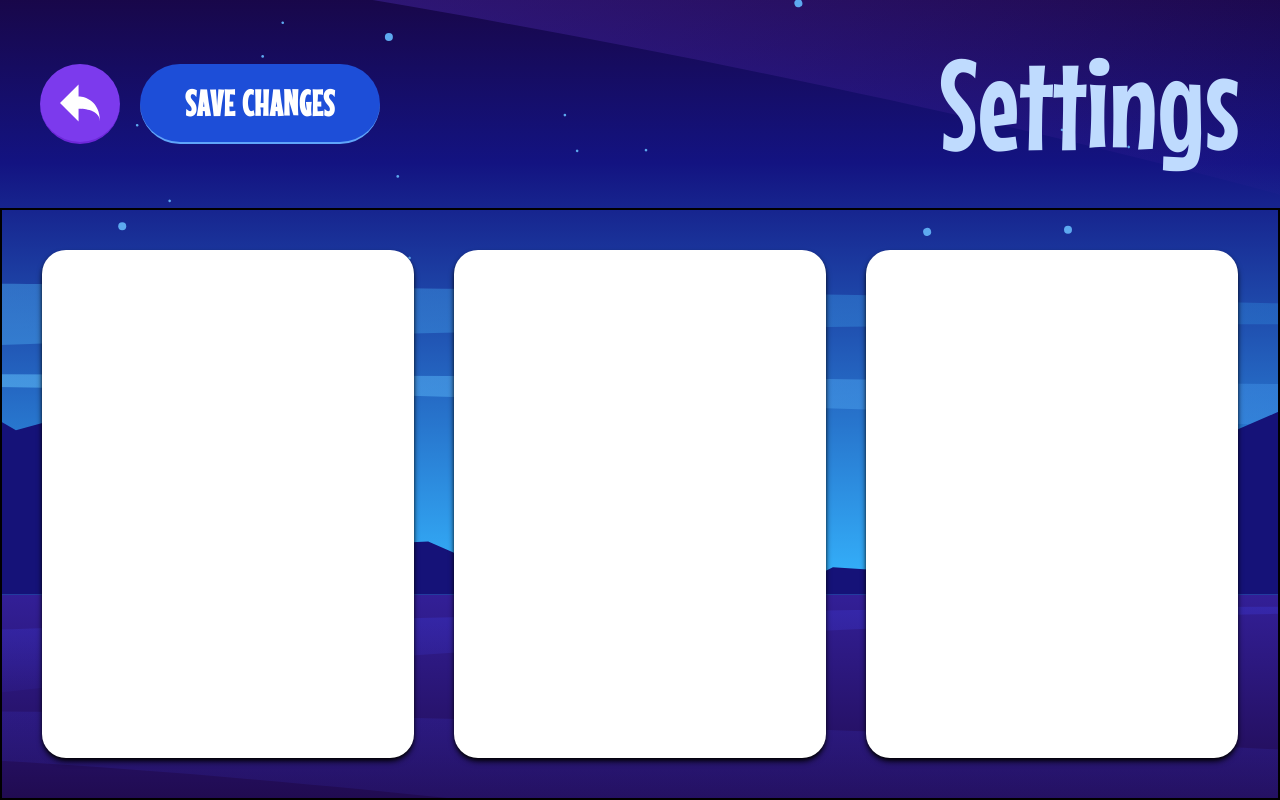
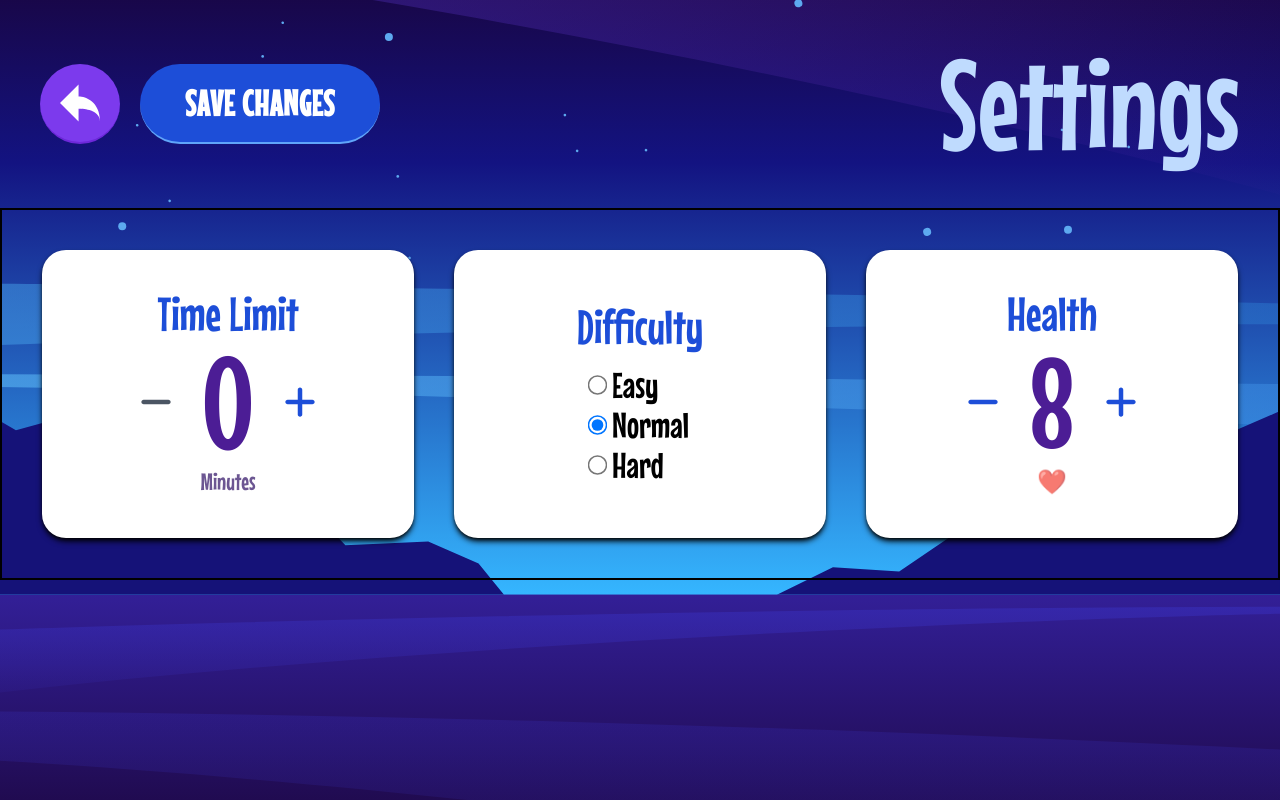
Before and after one commit to MrYious/Hangman-Game, a React (Vite) app in the folder app/: page /menu/settings in a window 1280 px wide. Built offline with nearby package versions, Linux system fonts and the light colour scheme.

Commit message:
add controls for settings changes

```diff
--- a/app/src/routes/Settings.tsx
+++ b/app/src/routes/Settings.tsx
@@ -1,7 +1,45 @@
+import { FaMinus, FaPlus } from "react-icons/fa6";
+import { useAppDispatch, useAppSelector } from "../hooks/useReduxHooks"
+
 import { Link } from "react-router-dom"
 import back from "../assets/images/icon-back.svg"
+import { incTimeLimit } from "../slicers/settingsSlicer"
+import { useState } from "react"
 
 export default function Settings () {
+
+    const dispatch = useAppDispatch()
+    const state = useAppSelector(state => state.settings)
+
+    const [changes, setChanges] = useState({
+        timeLimit: 0,
+        health: 0,
+        difficulty: state.difficulty
+    })
+
+    const handleSaveChanges = () => {
+        console.log(changes);
+    }
+
+    const handleDecrementTimeLimit = () => {
+        setChanges({...changes, timeLimit: changes.timeLimit - 1 })
+    }
+
+    const handleIncrementTimeLimit = () => {
+        setChanges({...changes, timeLimit: changes.timeLimit + 1 })
+    }
+
+    const handleDecrementHealth = () => {
+        setChanges({...changes, health: changes.health - 1 })
+    }
+
+    const handleIncrementHealth = () => {
+        setChanges({...changes, health: changes.health + 1 })
+    }
+
+    const handleChangeDifficulty = (event: any) => {
+        setChanges({...changes, difficulty: event.target.value })
+    }
 
     return(<main className="flex flex-col min-h-screen bg-center bg-no-repeat bg-cover bg-bg-desktop">
         <section className="flex items-center justify-between p-10 ">
@@ -10,6 +48,7 @@ export default function Settings () {
                     <img src={back} alt="back" className="w-[40px]" />
                 </Link>
                 <button
+                    onClick={handleSaveChanges}
                     className={`bg-blue-700 hover:bg-blue-800 py-2 w-60 border-b-2 border-blue-400 hover:border-blue-600 tracking-wide rounded-full text-white text-4xl font-bold select-none text-center`}
                 >
                     SAVE CHANGES
@@ -19,15 +58,73 @@ export default function Settings () {
                 Settings
             </h1>
         </section>
-        <section className="flex gap-10 p-10 border-2 border-black grow">
-            <div className="w-1/3 bg-white shadow-md rounded-3xl grow shadow-black">
-
+        <section className="flex gap-10 p-10 border-2 border-black ">
+            <div className="flex flex-col items-center w-1/3 p-10 bg-white shadow-md select-none justify-evenly rounded-3xl shadow-black">
+                <h1 className="text-5xl text-blue-700">Time Limit</h1>
+                <div className="flex items-center justify-center gap-5">
+                    <button
+                        onClick={handleDecrementTimeLimit}
+                        disabled={state.timeLimit + changes.timeLimit === 0}
+                        className={`${state.timeLimit + changes.timeLimit === 0 ? 'text-gray-600' : 'text-blue-700 hover:bg-blue-200'} p-2  rounded-full`}
+                    >
+                        <FaMinus className="text-4xl"/>
+                    </button>
+                    <div className=" text-9xl text-violet-900">
+                        {state.timeLimit + changes.timeLimit}
+                    </div>
+                    <button
+                        onClick={handleIncrementTimeLimit}
+                        disabled={state.timeLimit + changes.timeLimit === state.maxTimeLimit}
+                        className={`${state.timeLimit + changes.timeLimit === state.maxTimeLimit ? 'text-gray-600' : 'text-blue-700 hover:bg-blue-200'} p-2  rounded-full`}
+                    >
+                        <FaPlus className="text-4xl"/>
+                    </button>
+                </div>
+                <div className="text-2xl opacity-70 text-violet-950">
+                    Minutes
+                </div>
             </div>
-            <div className="w-1/3 bg-white shadow-md rounded-3xl grow shadow-black">
-
+            <div className="flex flex-col items-center w-1/3 p-10 bg-white shadow-md select-none justify-evenly rounded-3xl shadow-black">
+                <h1 className="text-5xl text-blue-700">Difficulty</h1>
+                <div className="flex flex-col text-4xl">
+                    <label htmlFor="easy" className="flex gap-2">
+                        <input type="radio" value={"Easy"} checked={changes.difficulty === 'Easy'} onChange={handleChangeDifficulty} name="difficulty" id="easy" className="scale-150 "/>
+                        Easy
+                    </label>
+                    <label htmlFor="normal" className="flex gap-2">
+                        <input type="radio" value={"Normal"} checked={changes.difficulty === 'Normal'} onChange={handleChangeDifficulty} name="difficulty" id="normal" className="scale-150 "/>
+                        Normal
+                    </label>
+                    <label htmlFor="hard" className="flex gap-2">
+                        <input type="radio" value={"Hard"} checked={changes.difficulty === 'Hard'} onChange={handleChangeDifficulty} name="difficulty" id="hard" className="scale-150 "/>
+                        Hard
+                    </label>
+                </div>
             </div>
-            <div className="w-1/3 bg-white shadow-md rounded-3xl grow shadow-black">
-
+            <div className="flex flex-col items-center w-1/3 p-10 bg-white shadow-md select-none justify-evenly rounded-3xl shadow-black">
+                <h1 className="text-5xl text-blue-700">Health</h1>
+                <div className="flex items-center justify-center gap-5">
+                    <button
+                        onClick={handleDecrementHealth}
+                        disabled={state.health + changes.health === 1}
+                        className={`${state.health + changes.health === 1 ? 'text-gray-600' : 'text-blue-700 hover:bg-blue-200'} p-2  rounded-full`}
+                    >
+                        <FaMinus className="text-4xl"/>
+                    </button>
+                    <div className=" text-9xl text-violet-900">
+                        {state.health + changes.health}
+                    </div>
+                    <button
+                        onClick={handleIncrementHealth}
+                        disabled={state.health + changes.health === state.maxHealth}
+                        className={`${state.health + changes.health === state.maxHealth ? 'text-gray-600' : 'text-blue-700 hover:bg-blue-200'} p-2  rounded-full`}
+                    >
+                        <FaPlus className="text-4xl"/>
+                    </button>
+                </div>
+                <div className="text-2xl opacity-70 text-violet-950">
+                    ❤️
+                </div>
             </div>
         </section>
     </main>)
```
